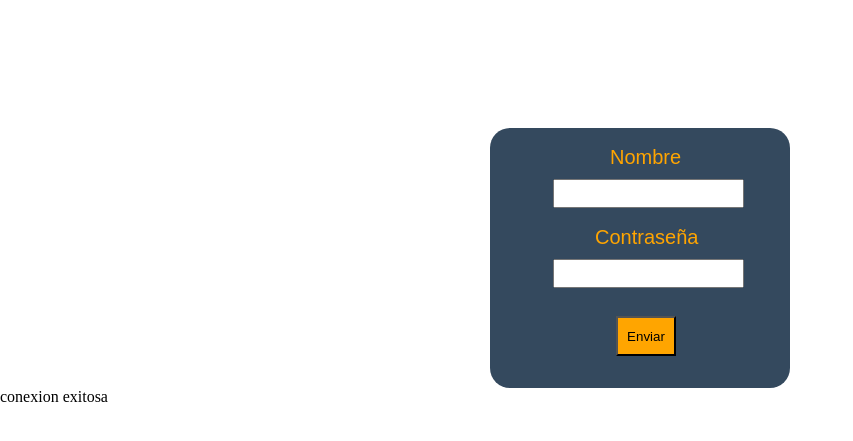
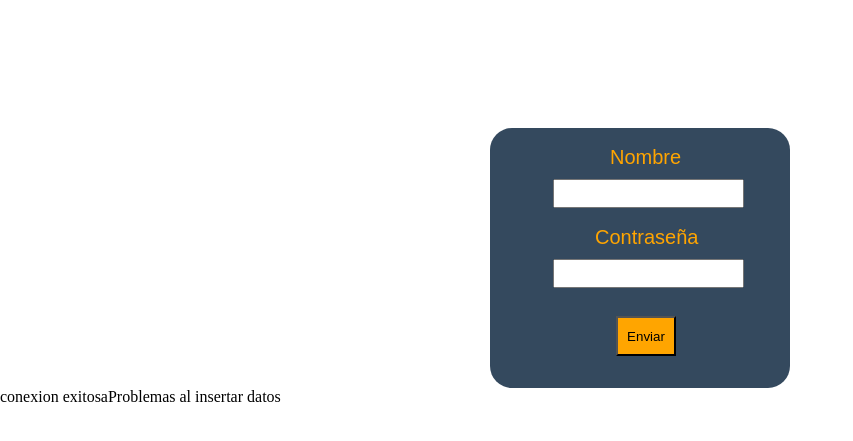
Before and after one commit to matking2001/conexionBD, a PHP site: page / in a window 1280 px wide. Shown: the top 441 px of the page, without its empty margins (0-853 px from the left). Run offline with PHP 8.4, Linux system fonts and the light colour scheme.

Commit message:
modifique los estilos

```diff
--- a/insertar.php
+++ b/insertar.php
@@ -7,16 +7,13 @@
       echo "error al conectar la DB";
     }
 
-    // if(isset($_POST['nombre']) && !empty($_POST['nombre']) && isset($_POST['pw']) && !empty($_POST['pw'])){
-    //
-    //     $conexion = mysqli_connect("localhost","root"," ","practica") or die("problemas con la conexión");
-    //     mysqli_select_db($conexion) or die("problemas con la conexión");
-    //
-    //     mysqli_query($conexion,"INSERT INTO datos (Nombre,Pw) values ('$_REQUEST[nombre]','$_REQUEST[pw]')");
-    //     echo "datos insertados corectamente";
-    //
-    // }else{
-    //     echo "Problemas al insertar datos";
-    // }
+     if(isset($_POST['nombre']) && !empty($_POST['nombre']) && isset($_POST['pw']) && !empty($_POST['pw'])){
+
+         mysqli_query($conect,"INSERT INTO datos (Nombre,Pw) values ('$_POST[nombre]','$_POST[pw]')");
+         echo "datos insertados corectamente";
+
+     }else{
+         echo "Problemas al insertar datos";
+     }
 
 ?>
--- a/style.css
+++ b/style.css
@@ -3,7 +3,7 @@ body{
   padding: 0;
 }
 .formulario{
-  border-radius: 20px;
+  border-radius: 22px;
   height: 260px;
   width: 300px;
   margin: auto;
```
